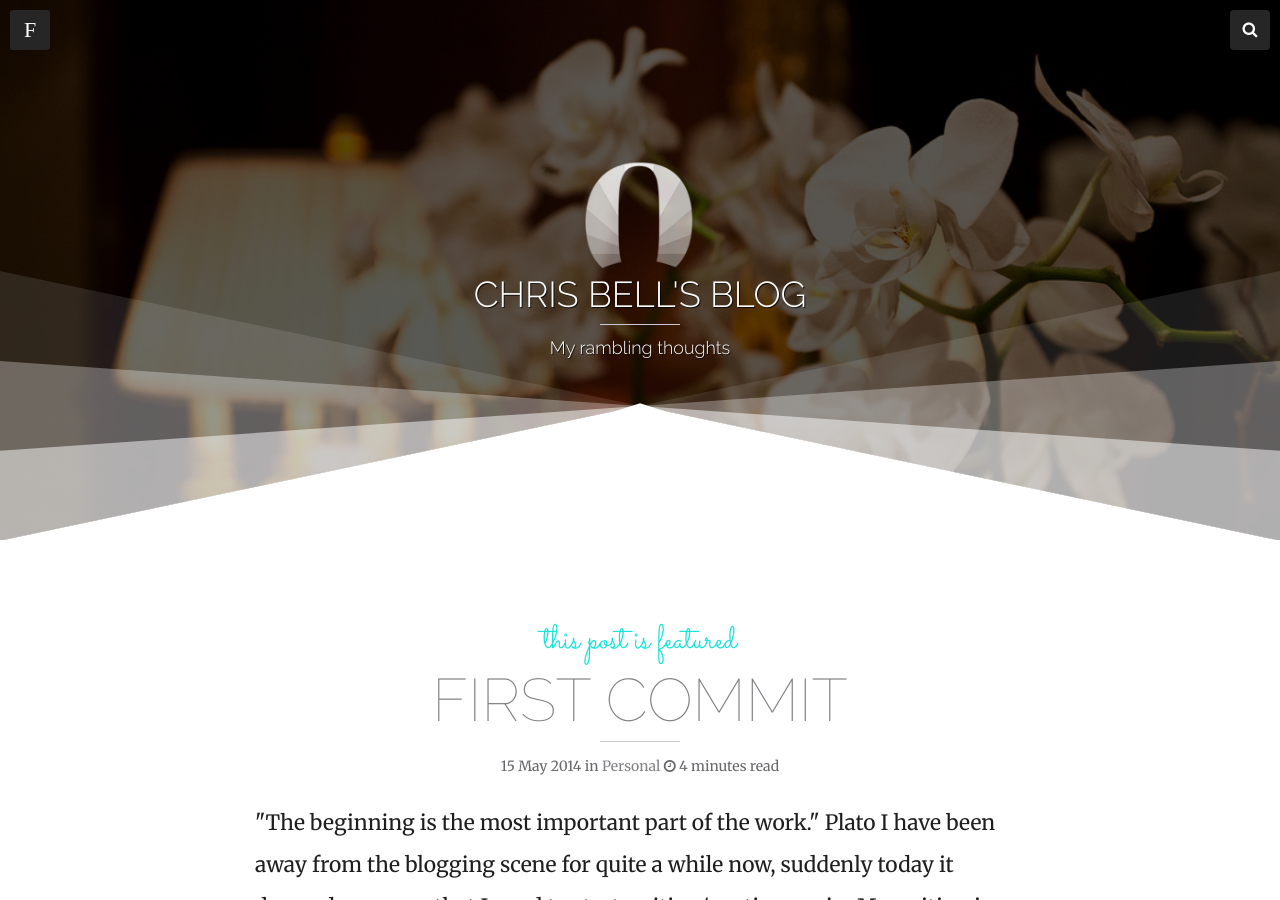
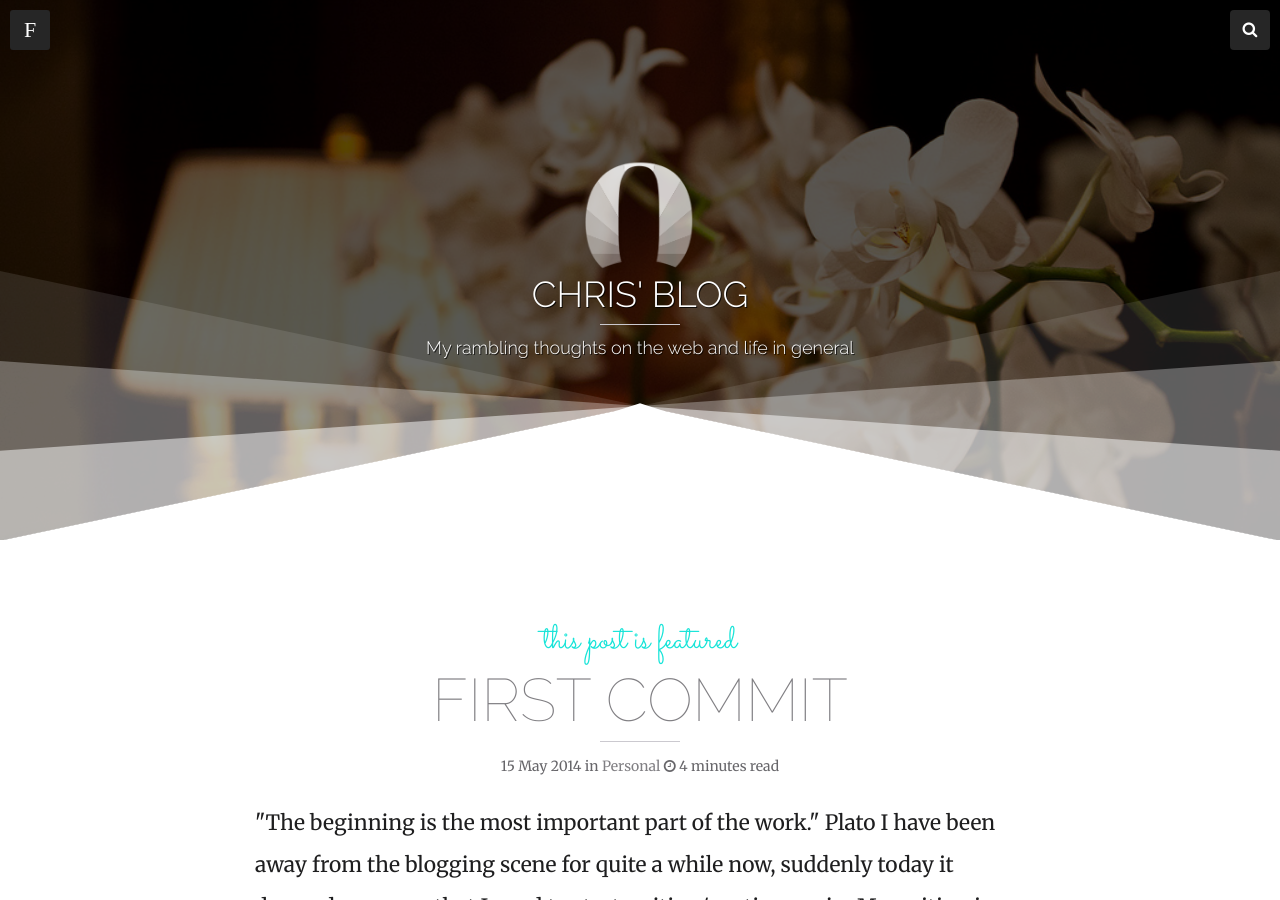
Before and after one commit to chrisbell08/chrisbell08.github.io, a Jekyll site: the page built from index.html, in a window 1280 px wide and 900 px high. Built offline with Jekyll 4.4.1, drawn with Linux system fonts in a browser that asks for light colours; nearby versions of some CDN libraries; the list of posts is cut into pages by our own code; part of the change alters nothing that is shown; some of the changed text lies outside the part shown.

Commit message:
Update _config.yml
updated options

```diff
--- a/_config.yml
+++ b/_config.yml
@@ -1,5 +1,5 @@
-title:            Chris Bell's Blog
-description:      "My rambling thoughts"
+title:            Chris' Blog
+description:      "My rambling thoughts on the web and life in general"
 logo:             omikron.png
 disqus_shortname: hmfaysal
 # Assign a default image for your site's header and footer
@@ -28,19 +28,12 @@ owner:
   # Use the coder's toolbox at http://coderstoolbox.net/string/#!encoding=xml&action=encode&charset=us_ascii to encode your description into XML string
   description:
   # Social networking links used in footer. Update and remove as you like.
-  twitter:        hmfaysal
-  facebook:       hmfaysal
-  github:         hmfaysal
-  stackexchange:  https://stackexchange.com/users/3402032/hossain-mohd-faysal
-  linkedin:       https://www.linkedin.com/pub/firstname-lastname/12/345/678
-  instagram:
-  flickr:
-  tumblr:
-  # For Google Authorship https://plus.google.com/authorship
-  google_plus:    https://plus.google.com/u/0/102602916593522619858
+  twitter:        _chrisbelluk
+  github:         chrisbell08
+  linkedin:       https://uk.linkedin.com/in/chrisbell08
 
 # Analytics and webmaster tools stuff goes here
-google_analytics:
+google_analytics:   UA-68887202-1
 google_verify:
 # https://ssl.bing.com/webmaster/configure/verify/ownership Option 2 content= goes here
 bing_verify:
@@ -52,17 +45,15 @@ links:
     url: /
     external: false
     icon: home
-  - title: <i class="icon-book"></i> Documentation
-    url: /documentation
   - title: Categories
     url: /categories
   - title: Tags
     url: /tags
-  - title: Faysal who?
-    url: /hossain-mohd-faysal
+  - title: Chris who?
+    url: /chris-who
 
 # http://en.wikipedia.org/wiki/List_of_tz_database_time_zones
-timezone:    America/New_York
+timezone:    Europe/London
 future:      true
 highlighter: pygments
 markdown:    kramdown
```
